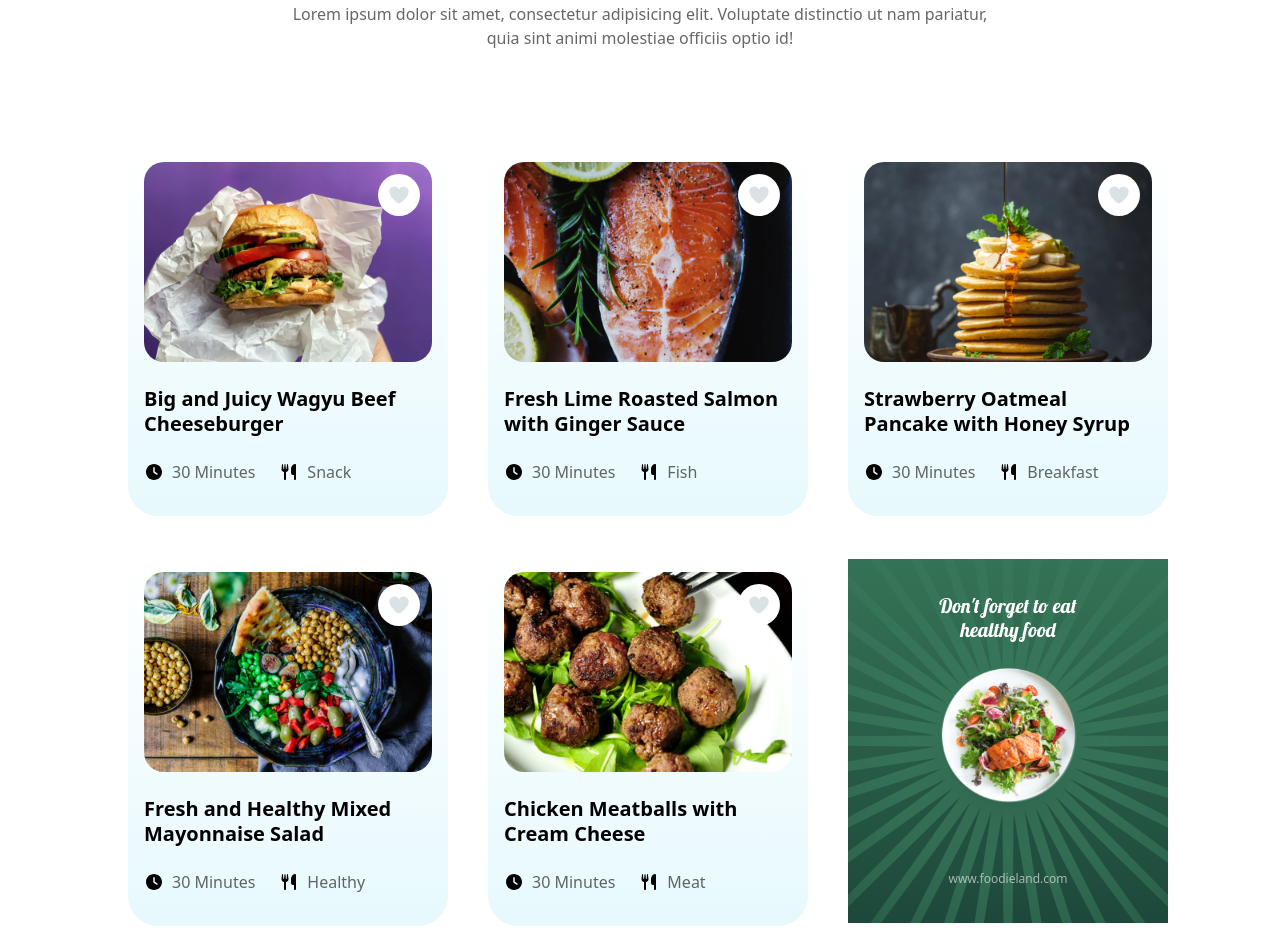
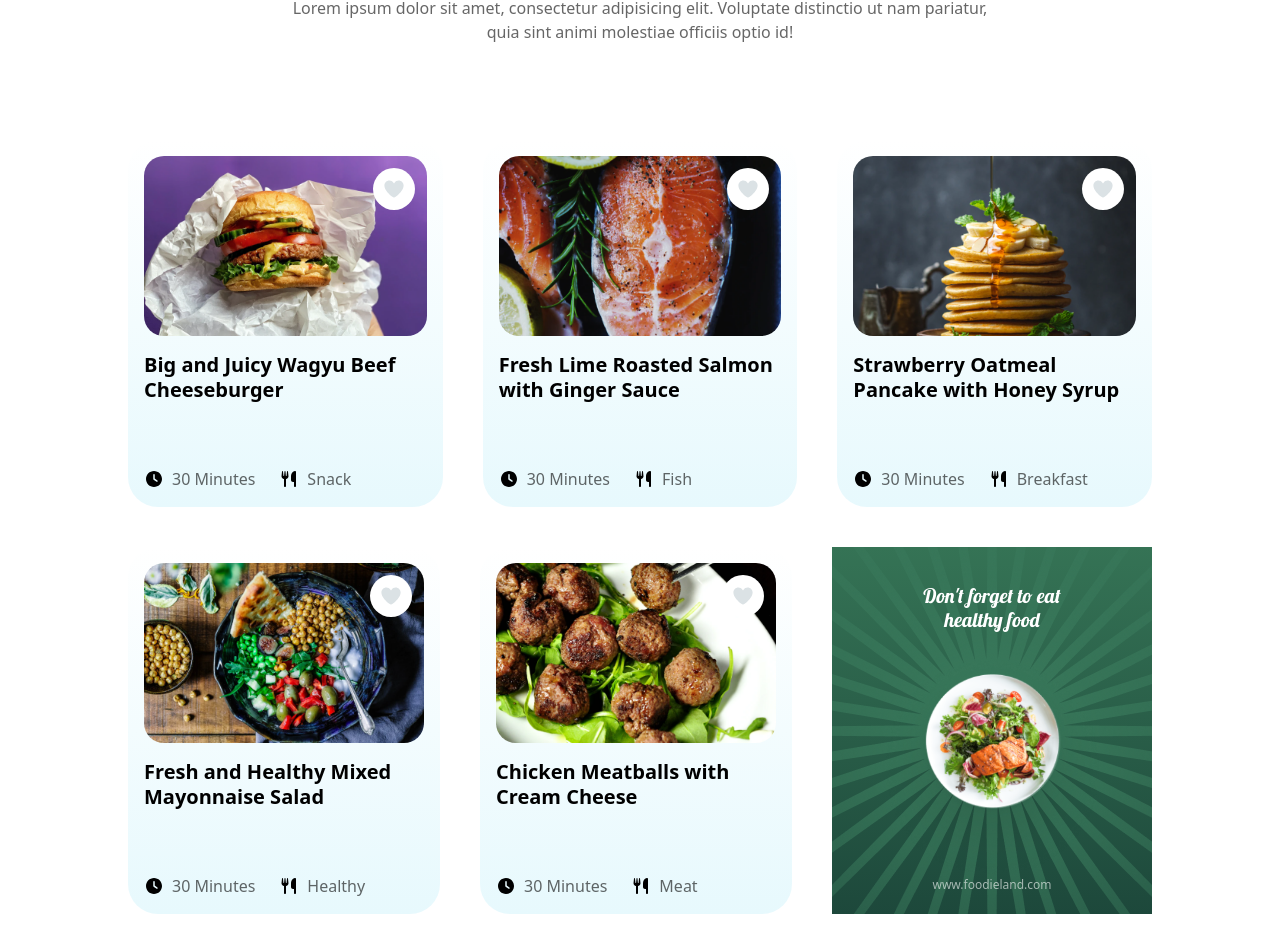
Before and after one commit to Scorpio0712/Foodieland-Portfolio, a Next.js app: page / in a window 1280 px wide. Shown: the part 1562-2514 px from the top of the page. Built offline with nearby package versions, Linux system fonts and the light colour scheme.

Commit message:
Fix Card Simple and Tasty in Home Page

```diff
--- a/app/components/ads_badge/ads_badge.module.css
+++ b/app/components/ads_badge/ads_badge.module.css
@@ -7,8 +7,6 @@
     justify-content: center;
     text-align: center;
     position: relative;
-    min-width: 400px;
-    height: 434px;
     padding: 40px;
     background: linear-gradient(180deg, #357355 0%, #1D483B 100%);
     overflow: hidden;
--- a/app/components/card/card.module.css
+++ b/app/components/card/card.module.css
@@ -2,10 +2,7 @@
 .card {
     padding: 16px;
     background: linear-gradient(180deg, white 0%, #E7F9FD 100%);
-    border-radius: 30px;
-    min-width: 400px;
     height: auto;
-    margin-right: 40px;
     display: flex;
     flex-direction: column;
 }
@@ -19,7 +16,6 @@
     background-size: cover;
     background-position: center;
     background-repeat: no-repeat;
-    margin-bottom: 24px;
     width: 100%;
 }
 
@@ -53,7 +49,6 @@
 }
 
 .cardContent {
-    margin-bottom: 24px;
     flex: 1;
 }
 
@@ -67,7 +62,6 @@
 .cardInfo {
     display: flex;
     gap: 24px;
-    margin-bottom: 32px;
 }
 
 .cardInfoTypeOne,
@@ -172,12 +166,6 @@
 @media screen and (max-width: 1280px) {
 
     /* Vertical */
-    .card {
-        min-width: 320px;
-        height: auto;
-        margin-right: 40px;
-    }
-
     .cardImage {
         height: var(--card-image-height);
         max-height: var(--card-image-height);
@@ -192,10 +180,6 @@
 
     .cardContent h1 {
         font-size: 20px;
-    }
-
-    .cardInfo {
-        margin-bottom: 16px;
     }
 
     /* Horizontal */
--- a/app/style/blogpost.module.css
+++ b/app/style/blogpost.module.css
@@ -188,8 +188,11 @@
 }
 
 .blogPost_DeliciousRecipeContent {
+    --card-image-height: 200px;
     display: flex;
     align-items: center;
+    width: 100%;
+    gap: 40px;
 }
 
 .blogPost_DeliciousRecipeContent > div{
@@ -202,7 +205,7 @@
 .blogPost_DeliciousRecipeContent h1{
     font-size: 18px !important;
     font-weight: 600 !important;
-    margin-bottom: 24px !important;
+    margin: 16px 0 24px !important;
 }
 
 .blogPost_DeliciousRecipeContent div{
--- a/app/style/home.module.css
+++ b/app/style/home.module.css
@@ -309,7 +309,26 @@
     justify-content: space-between;
     align-items: center;
     --card-image-height: 250px;
-    margin: 40px 0;
+    gap: 40px;
+    margin-bottom: 40px;
+}
+
+.simpleAndTastyCardListOne>div,
+.simpleAndTastyCardListTwo>div,
+.simpleAndTastyCardListThree>div {
+    border-radius: 30px !important;
+    width: 400px !important;
+    height: 434px !important;
+}
+
+.simpleAndTastyCardListTwo>div:last-child {
+    border-radius: 0 !important;
+}
+
+.simpleAndTastyCardListOne h1,
+.simpleAndTastyCardListTwo h1,
+.simpleAndTastyCardListThree h1 {
+    margin: 24px 0;
 }
 
 .simpleAndTastyCardListTwo {
@@ -317,7 +336,8 @@
     justify-content: space-between;
     align-items: center;
     --card-image-height: 250px;
-    margin: 40px 0;
+    gap: 40px;
+    margin-bottom: 40px;
 }
 
 .simpleAndTastyCardListThree {
@@ -325,7 +345,7 @@
     justify-content: space-between;
     align-items: center;
     --card-image-height: 250px;
-    margin-top: 20px;
+    gap: 40px;
 }
 
 /* Learn More Container */
@@ -481,7 +501,7 @@
     justify-content: space-between;
     align-items: stretch;
     --card-image-height: 200px;
-    gap: 24px;
+    gap: 40px;
 }
 
 .deliRecipeBodyFirstRow {
@@ -490,7 +510,7 @@
 
 .deliRecipeBodyFirstRow>div,
 .deliRecipeBodySecRow>div {
-    min-width: 0 !important;
+    min-width: 290px !important;
     min-height: 316px !important;
     height: auto !important;
     background: white !important;
@@ -504,6 +524,7 @@
 .deliRecipeBodyFirstRow h1,
 .deliRecipeBodySecRow h1 {
     font-size: 18px !important;
+    margin: 16px 0 24px;
 }
 
 .deliRecipeBodyFirstRow div,
@@ -612,13 +633,49 @@
 
     /* Simple and tasty recipes */
     .simpleAndTastyContainer {
+        margin: 183px auto 0;
         max-width: 1024px;
     }
 
-    .simpleAndTastyCardListOne,
-    .simpleAndTastyCardListTwo,
+    .simpleAndTastyHeader h1 {
+        font-size: 44px;
+    }
+
+    .simpleAndTastyHeader p {
+        font-size: 16px;
+    }
+
+
+
+    .simpleAndTastyCardListOne>div,
+    .simpleAndTastyCardListTwo>div,
+    .simpleAndTastyCardListThree>div {
+        border-radius: 30px !important;
+        width: 333px !important;
+        height: 367px !important;
+    }
+
+    .simpleAndTastyCardListOne h1,
+    .simpleAndTastyCardListTwo h1,
+    .simpleAndTastyCardListThree h1 {
+        margin: 16px 0;
+    }
+
+    .simpleAndTastyCardListOne {
+        --card-image-height: 180px;
+        gap: 40px;
+        margin-bottom: 40px;
+    }
+
+    .simpleAndTastyCardListTwo {
+        --card-image-height: 180px;
+        gap: 40px;
+        margin-bottom: 40px;
+    }
+
     .simpleAndTastyCardListThree {
-        --card-image-height: 200px;
+        --card-image-height: 180px;
+        gap: 40px;
     }
 
     /* Learn More Container */
```
